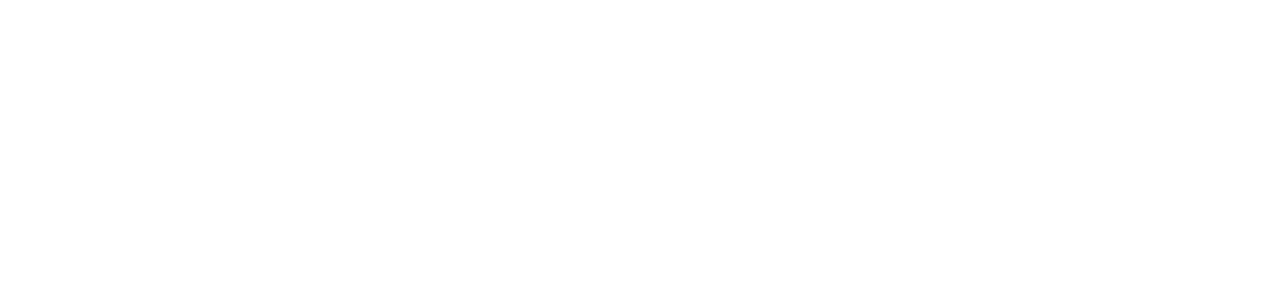
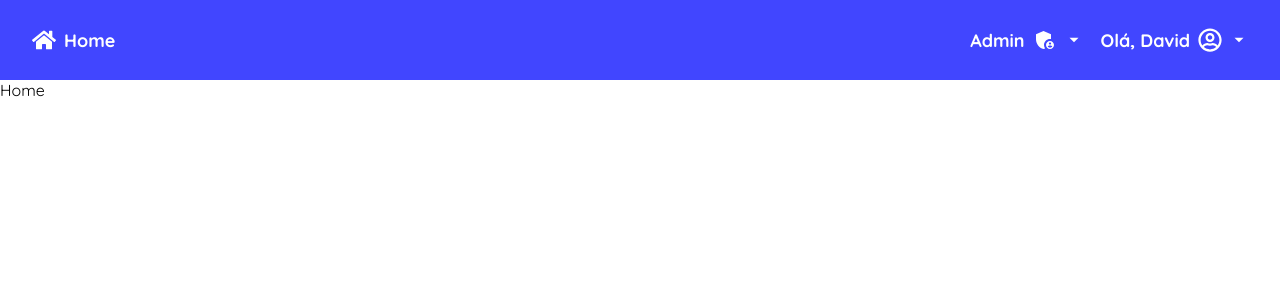
Before and after one commit to davidgamaserrate1/duett-web, a React (Create React App) app: page / in a window 1280 px wide. Before the commit this address had no page. Shown: the top 300 px of the page. Built offline with nearby package versions, Linux system fonts and the light colour scheme.

Commit message:
feat: add header with separation of rules

```diff
--- /dev/null
+++ b/src/components/Header/header.styles.css
@@ -0,0 +1,60 @@
+.header{
+    width: 100%;
+    background-color: var(--primary-brand-color);
+    height: 80px;
+    display: flex;
+    font-weight: bold;
+    position: relative;
+    align-items: center;
+    font-size: 18px;
+    flex-wrap: wrap;
+}
+
+.home{
+    display: flex;
+    align-items: center;
+    gap: 8px;
+    color: #fff;
+    position: absolute;
+    left: 32px;
+}
+
+.profile_wrap, .admin_wrap{
+    gap: 8px;
+    display: flex;
+    flex-wrap: wrap;
+    align-items: center;
+}
+
+.profile_admin_settings{
+    display: flex;
+    align-items: center;
+    gap: 18px;
+    color: #fff;
+    position: absolute;
+    right: 32px;
+}
+
+.admin_icon, .home_icon, .profile_icon{
+    font-size: 24px;
+}
+
+.profile, .admin_profile{
+    gap: 8px;
+    display: flex;
+    flex-wrap: wrap;
+    align-content: center;
+}
+
+.header-home:hover{
+    cursor: pointer;
+    text-decoration: underline;
+}
+
+.profile_setting:hover{
+    cursor: pointer;
+}
+
+.open {
+    transform: rotate(180deg);
+}
--- /dev/null
+++ b/src/components/Header/index.tsx
@@ -0,0 +1,47 @@
+import './header.styles.css'
+
+import { FaHome } from "react-icons/fa";
+import { FaRegUserCircle } from "react-icons/fa";
+import { IoMdArrowDropdown } from "react-icons/io";
+import { MdAdminPanelSettings } from "react-icons/md";
+import { useState } from 'react';
+
+const  user_name = 'David'
+const is_admin = true
+
+
+export function Header(){
+    const [openSettings,setOpenSettings] = useState(false)
+    const [openSettingsAdmin,setOpenSettingsAdmin] = useState(false)
+
+
+    function changeSettings (type:string) {
+        type==='admin' ? setOpenSettingsAdmin(!openSettingsAdmin) :setOpenSettings(!openSettings)
+    }
+
+    return(
+        <header className="header">
+            <div className='home'>
+                <FaHome className='home_icon' />
+               <div> Home</div>
+            </div>
+            <div className='profile_admin_settings'>
+                {is_admin &&
+                <div className='admin_profile' onClick={()=>changeSettings('admin')}>
+                    <div className='admin_wrap'>
+                        <div> Admin</div>
+                        <MdAdminPanelSettings className='admin_icon'/>
+                        <IoMdArrowDropdown  className={`profile_setting ${openSettingsAdmin ? 'open' : '' } `} />
+                    </div>
+                </div> }
+                <div className='profile' onClick={()=>changeSettings('user')}>
+                    <div className='profile_wrap'>
+                    <div > Olá, {user_name}</div>
+                        <FaRegUserCircle className='profile_icon'/>
+                        <IoMdArrowDropdown  className={`profile_setting ${openSettings ? 'open' : '' } `} />
+                    </div>
+                </div>
+            </div>
+        </header>
+    )
+}
--- /dev/null
+++ b/src/pages/Home/index.tsx
@@ -0,0 +1,10 @@
+import { Header } from "../../components/Header";
+
+export function Home(){
+    return(
+        <>
+            <Header />
+            Home
+        </>
+    )
+}
--- a/src/routes/index.tsx
+++ b/src/routes/index.tsx
@@ -1,5 +1,6 @@
 import { BrowserRouter, Route, Routes } from "react-router-dom"
 
+import { Home } from "../pages/Home"
 import { Login } from "../pages/Login"
 import { SignUp } from "../pages/SignUp"
 
@@ -7,6 +8,7 @@
     return (
         <BrowserRouter>
             <Routes>
+                <Route path='/' element={<Home/>}> </Route>
                 <Route path='/login' element={<Login/>}> </Route>
                 <Route path='/cadastrar' element={<SignUp/>}> </Route>
                 <Route path='/recuperar-senha' element={<SignUp/>}> </Route>
```
